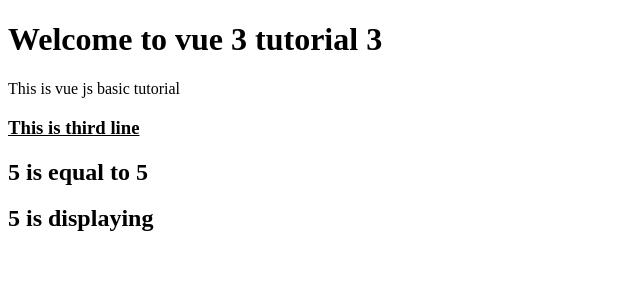
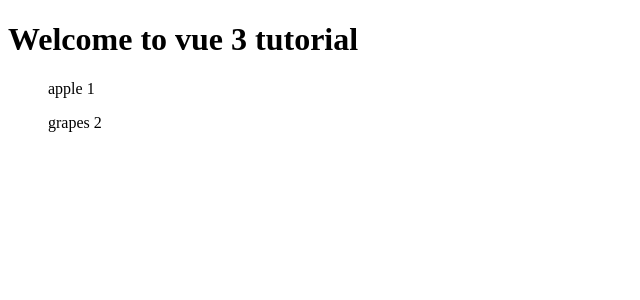
Before and after one commit to muruganSparkout/vue-hello-world, a Vue app: page / in a window 1280 px wide. Shown: the top 300 px of the page, without its empty margins (0-640 px from the left). Built offline with nearby package versions, Linux system fonts and the light colour scheme.

Commit message:
list rendering

```diff
--- a/src/App.vue
+++ b/src/App.vue
@@ -1,16 +1,29 @@
 <template>
-  <h1> Welcome to {{title}} {{2+1}}</h1>
+  <h1> Welcome to {{title}} </h1>
 
-  <div v-html="tutorial"> </div>
-  <h3 v-bind:id="bindId" v-bind:class="bindClass">This is third line</h3>
+  <!-- <div v-html="tutorial"> </div>
+  <h3 v-bind:id="bindId" v-bind:class="bindClass">This is third line</h3> -->
 
   <!-- v-if condition -->
-  <h2 v-if="number<5"> {{number}} is less than 5</h2>
+  <!-- <h2 v-if="number<5"> {{number}} is less than 5</h2>
   <h2 v-else-if="number>5"> {{number}} is greater than 5</h2>
-  <h2 v-else > {{number}} is equal to 5</h2>
+  <h2 v-else > {{number}} is equal to 5</h2> -->
 
   <!-- v-show -->
-  <h2 v-show="number==5"> {{number}} is {{ number==5 ? 'displaying' : 'hidden' }} </h2>
+  <!-- <h2 v-show="number==5"> {{number}} is {{ number==5 ? 'displaying' : 'hidden' }} </h2> -->
+
+  <!-- loops -->
+  <ul>
+    <li v-for="(fruit,index) in Fruits" :key="fruit" >
+      <p v-if="index>0">{{ fruit }} {{index}}</p>
+    </li>
+  </ul>
+  <!-- object listing -->
+  <!-- <ul id="v-for-object" class="demo">
+    <li v-for="(value,key) in myObject" :key="key">
+      {{ value }}
+    </li>
+  </ul> -->
 
 </template>
 
@@ -21,10 +34,16 @@
     data(){
       return {
         title:'vue 3 tutorial',
-        tutorial:"This is vue js basic tutorial",
-        bindId:"SectionId",
-        bindClass:'underline',
-        number: 5
+        // tutorial:"This is vue js basic tutorial",
+        // bindId:"SectionId",
+        // bindClass:'underline',
+        // number: 5,
+        Fruits: ['mango','apple','grapes'],
+        myObject: {
+          title: 'How to do lists in Vue',
+          author: 'Jane Doe',
+          publishedAt: '2016-04-10'
+        }
       }
     }
   }
@@ -34,4 +53,7 @@
   .underline{
     text-decoration: underline;
   }
+  li{
+    list-style: none;
+  }
 </style>
```
